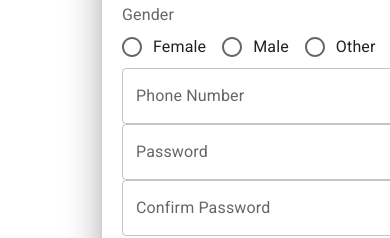
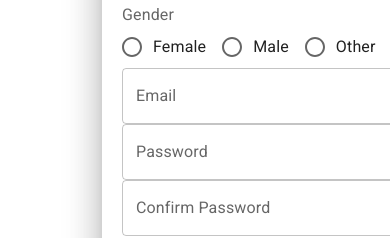
Before and after one commit to elgorhythm/amongYYC-client, a React (Create React App) app: page /signup in a window 390 px wide. Shown: the part 375-613 px from the top of the page. Built offline with nearby package versions, Linux system fonts and the light colour scheme.

Commit message:
Changed Phone Textfield to Email

```diff
--- a/src/components/registration/Registration.jsx
+++ b/src/components/registration/Registration.jsx
@@ -59,8 +59,8 @@ const Signup = () => {
           </FormControl>
           <TextField
             fullWidth
-            label="Phone Number"
-            placeholder="Enter your phone number"
+            label="Email"
+            placeholder="Enter your email "
           />
           <TextField
             fullWidth
```
